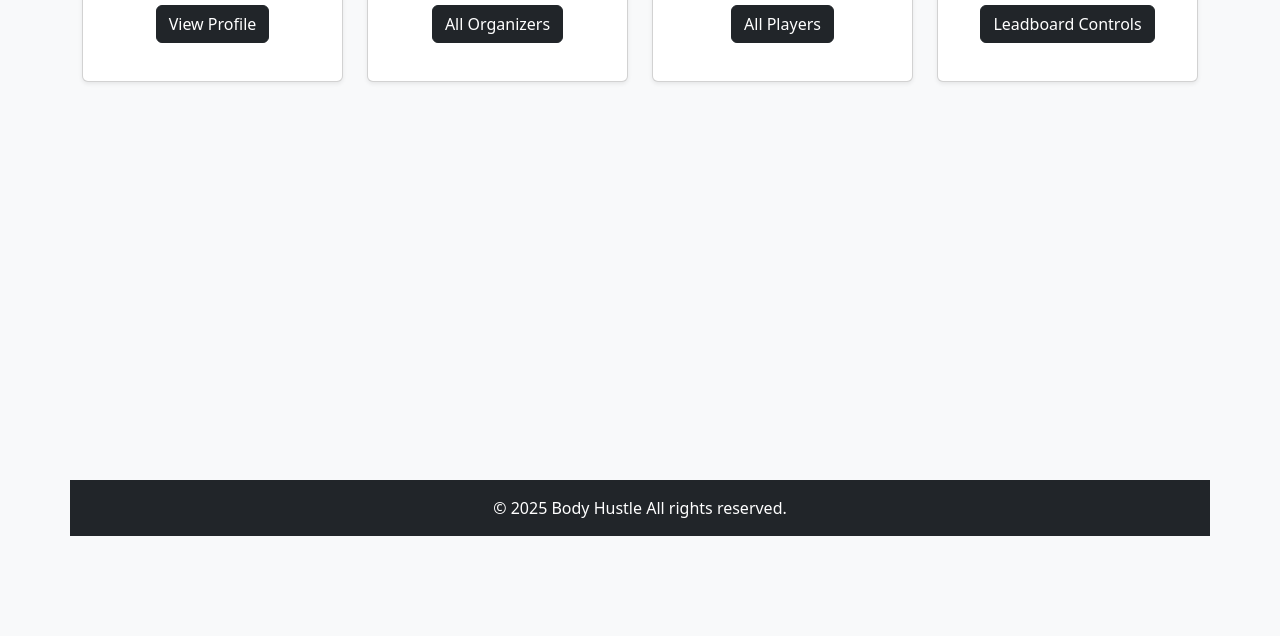
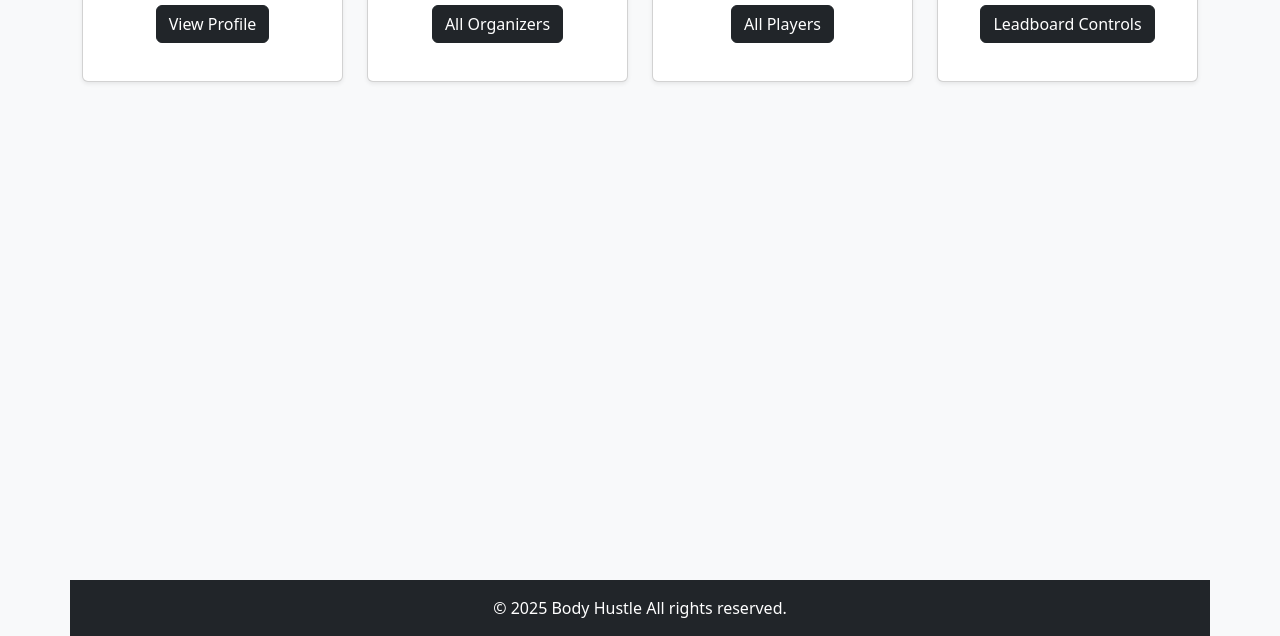
Before and after one commit to ArshK97805/bodyhustle, a website: page public/dash-Admin.html in a window 1280 px wide. Shown: the part 442-1078 px from the top of the page. Before the commit the page ends 978 px from the top, so only its background shows below. Drawn offline with nearby package versions, Linux system fonts and the light colour scheme; files whose address does not match are found by name.

Commit message:
Update dash-Admin.html

```diff
--- a/public/dash-Admin.html
+++ b/public/dash-Admin.html
@@ -81,7 +81,7 @@
 
 
     <script src="https://cdn.jsdelivr.net/npm/bootstrap@5.3.7/dist/js/bootstrap.bundle.min.js" integrity="sha384-ndDqU0Gzau9qJ1lfW4pNLlhNTkCfHzAVBReH9diLvGRem5+R9g2FzA8ZGN954O5Q" crossorigin="anonymous"></script>
-    <footer class="bg-dark text-white text-center py-3 mt-5"style="transform:translateY(350px);">
+    <footer class="bg-dark text-white text-center py-3 mt-5"style="transform:translateY(450px);">
     &copy; 2025 Body Hustle All rights reserved.
   </footer>
   </body>
```
